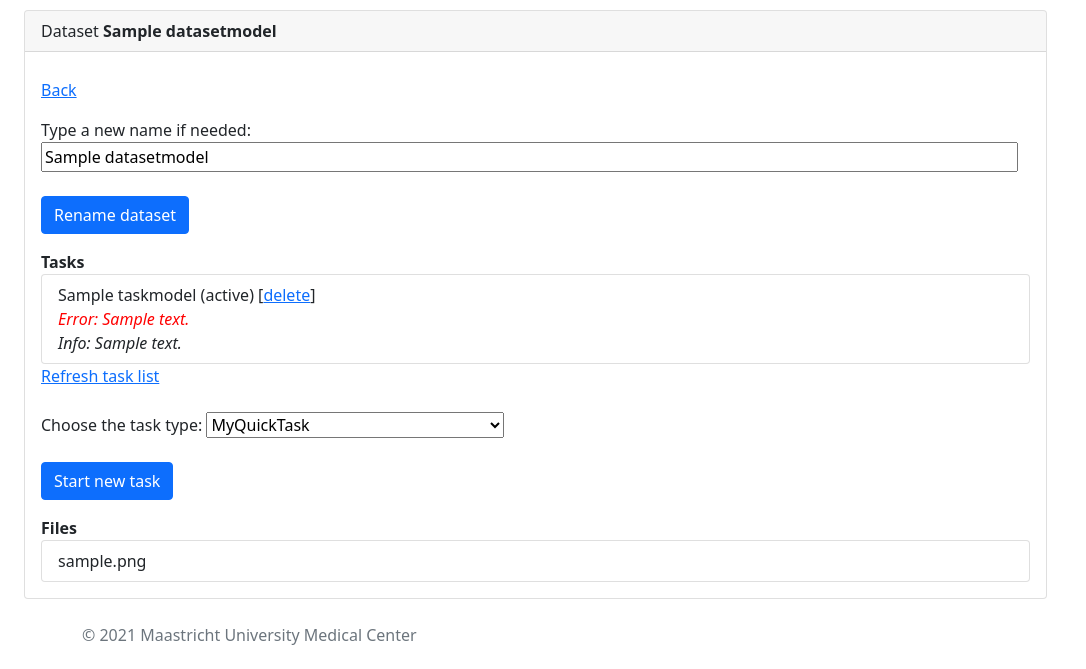
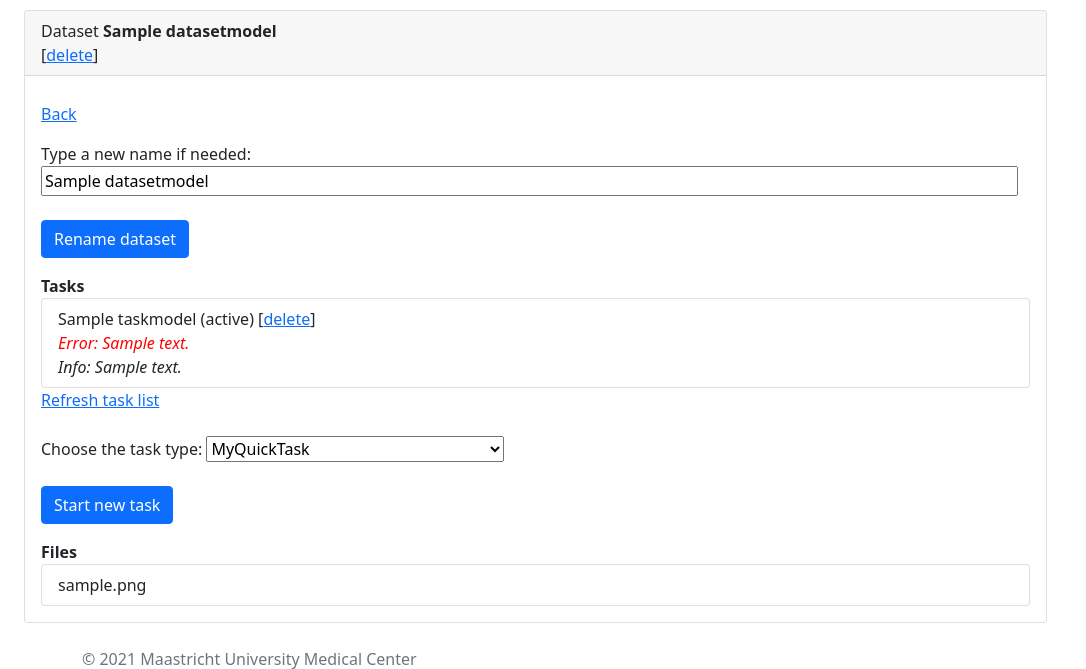
Before and after one commit to rbrecheisen/webapp-template, a Django app: page /datasets/1/tasks/1 in a window 1280 px wide. Shown: the part 58-727 px from the top of the page, without its empty margins (0-1086 px from the left). Run offline with Django 3.2, Linux system fonts and the light colour scheme; a user stored in the database is signed in; tables that the repository leaves empty hold one stand-in row (values such as "Sample post").

Commit message:
Intended to use default storage inside task but did not

```diff
--- a/src/server/app/tasks.py
+++ b/src/server/app/tasks.py
@@ -61,7 +61,6 @@ class MyLongRunningTask(Task):
         ds_name = '{}-{}'.format(task_model.dataset.name, task_model.name)
         ds = DataSetModel.objects.create(name=ds_name, owner=task_model.dataset.owner)
         for i in range(1000):
-            # TODO: Use Storage class to save files!
             file_path = os.path.join(settings.MEDIA_ROOT, '{:04d}.txt'.format(i))
             with open(file_path, 'w') as f:
                 f.write('some text\n')
--- a/src/server/app/templates/dataset.html
+++ b/src/server/app/templates/dataset.html
@@ -4,7 +4,10 @@
     <div class="row">
         <div class="col-sm-10">
             <div class="card" style="margin-top: 10px;">
-                <div class="card-header">Dataset <b>{{ dataset.name }}</b></div>
+                <div class="card-header">
+                    Dataset <b>{{ dataset.name }}</b><br>
+                    [<a href="/datasets/{{ dataset.id }}?action=delete">delete</a>]
+                </div>
                 <div class="card-body">
                     <p style="margin-top: 10px"><a href="/datasets/">Back</a></p>
                     <form action="/datasets/{{ dataset.id }}" method="post" enctype="multipart/form-data">
```
